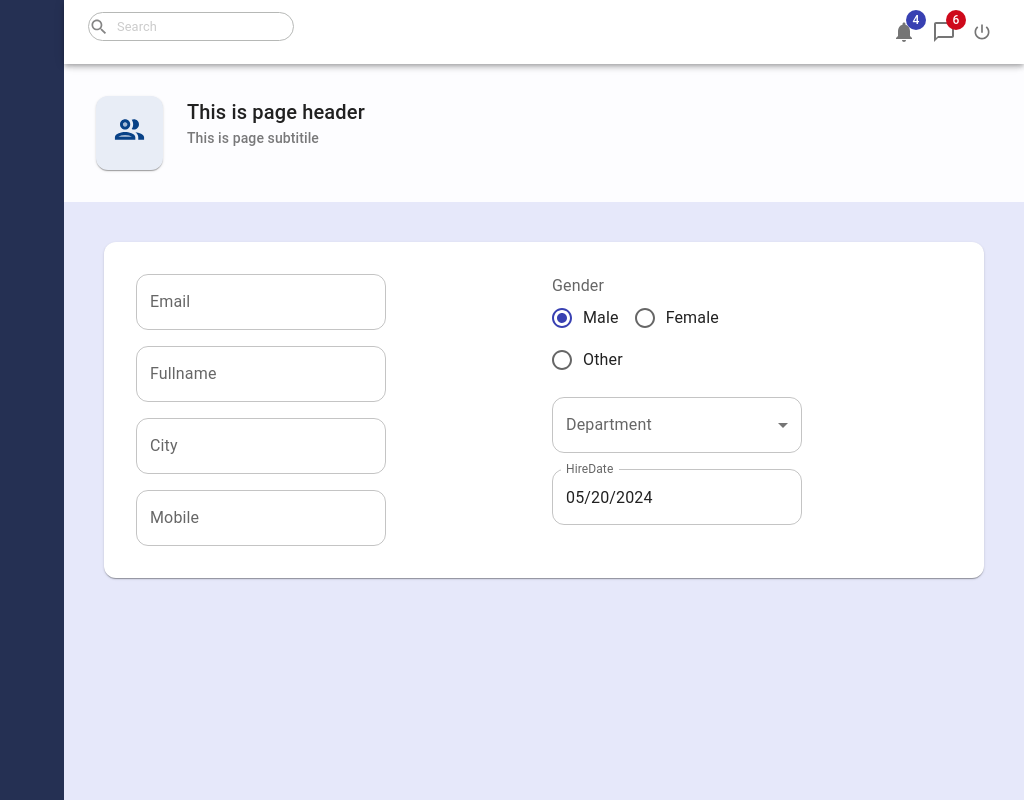
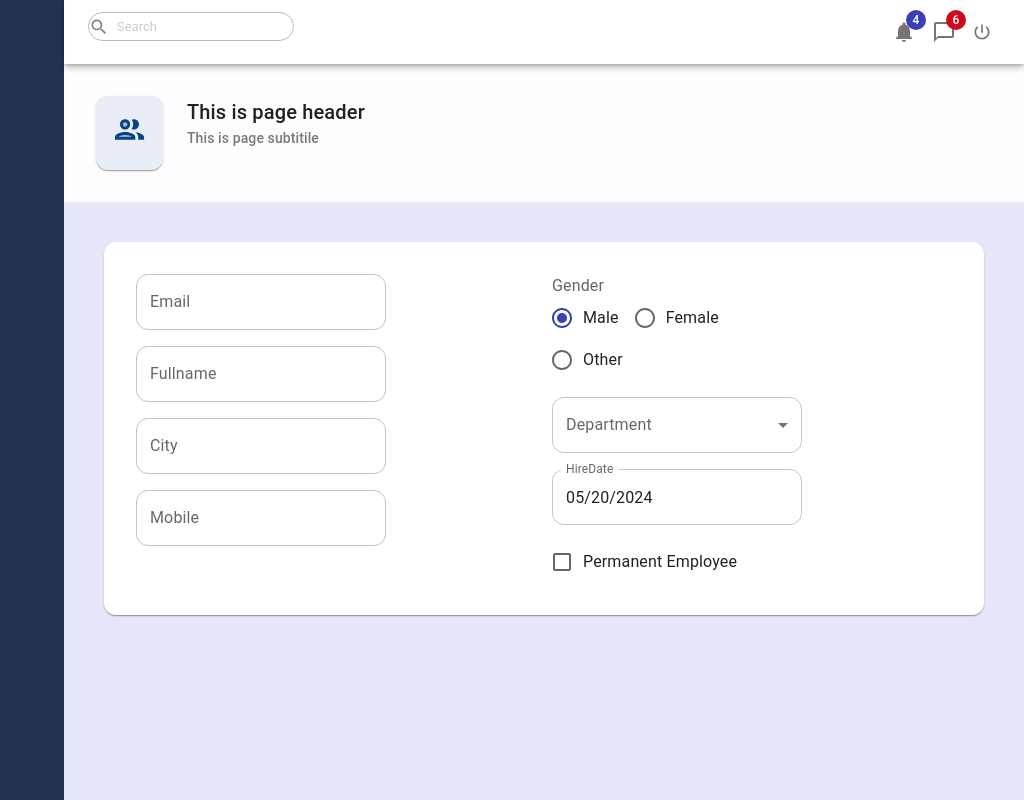
Before and after one commit to Bhubanesh/MuiForm, a React (Create React App) app: page / in a window 1280 px wide. Shown: the whole page, without its empty margins (256-1280 px from the left). Built offline with nearby package versions, Linux system fonts and the light colour scheme.

Commit message:
added the checkbox functionality

```diff
--- /dev/null
+++ b/src/component/controls/Checkbox.jsx
@@ -0,0 +1,27 @@
+import React from "react";
+import {
+  FormControl,
+  FormControlLabel,
+  Checkbox as MuiCheckbox,
+} from "@mui/material";
+
+const Checkbox = (props) => {
+  const { name, value, label, onChange } = props;
+  return (
+    <FormControl>
+      <FormControlLabel
+        control={
+          <MuiCheckbox
+            name={name}
+            color="primary"
+            checked={value}
+            onChange={onChange}
+          />
+        }
+        label={label}
+      />
+    </FormControl>
+  );
+};
+
+export default Checkbox;
--- a/src/component/controls/Control.jsx
+++ b/src/component/controls/Control.jsx
@@ -1,3 +1,4 @@
+import Checkbox from "./Checkbox";
 import DatePicker from "./DatePicker";
 import Input from "./Input";
 import RadioGroup from "./RadioGroup";
@@ -7,7 +8,8 @@ const Control = {
   Input,
   RadioGroup,
   DatePicker,
-  Select
+  Select,
+  Checkbox
 };
 
 export default Control;
--- a/src/component/employee/EmployeeForm.jsx
+++ b/src/component/employee/EmployeeForm.jsx
@@ -22,8 +22,13 @@ const initialFValues = {
 };
 
 function EmployeeForm() {
-  const { values, setValues, handleInputChange, handleDateChange } =
-    useForm(initialFValues);
+  const {
+    values,
+    setValues,
+    handleInputChange,
+    handleDateChange,
+    handleCheckChange,
+  } = useForm(initialFValues);
 
   return (
     <Form>
@@ -85,6 +90,13 @@ function EmployeeForm() {
             value={values.hireDate}
             onChange={handleDateChange}
           />
+
+          <Control.Checkbox
+            name="isPermanent"
+            label="Permanent Employee"
+            value={values.isPermanent}
+            onChange={handleCheckChange}
+          />
         </Grid>
       </Grid>
     </Form>
--- a/src/component/useForm.jsx
+++ b/src/component/useForm.jsx
@@ -20,11 +20,20 @@ export const useForm = (props) => {
     });
   };
 
+  const handleCheckChange = (e) => {
+    const { name, checked } = e.target;
+    setValues({
+      ...values,
+      [name] : checked
+    })
+  }
+
   return {
     values,
     setValues,
     handleInputChange,
     handleDateChange,
+    handleCheckChange
   };
 };
 
```
